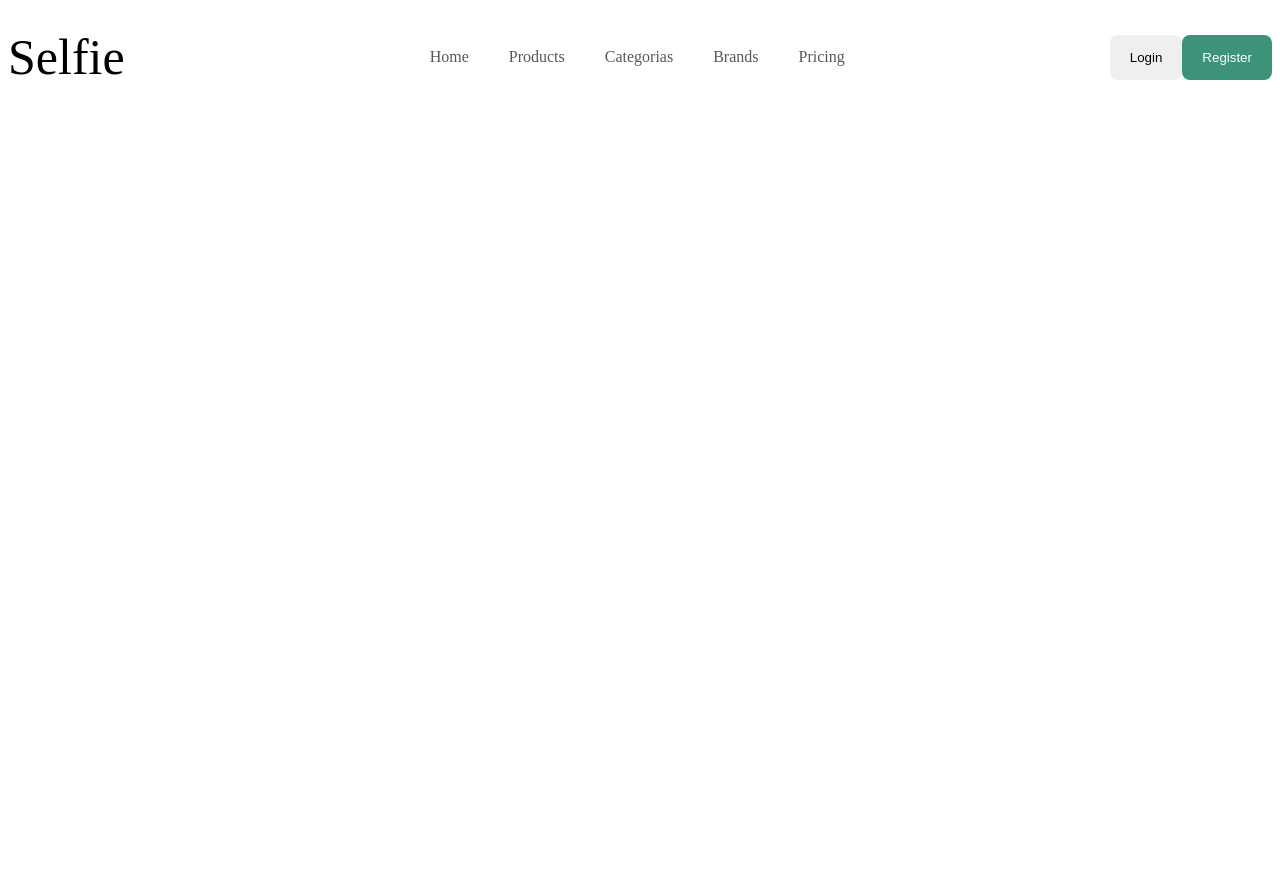
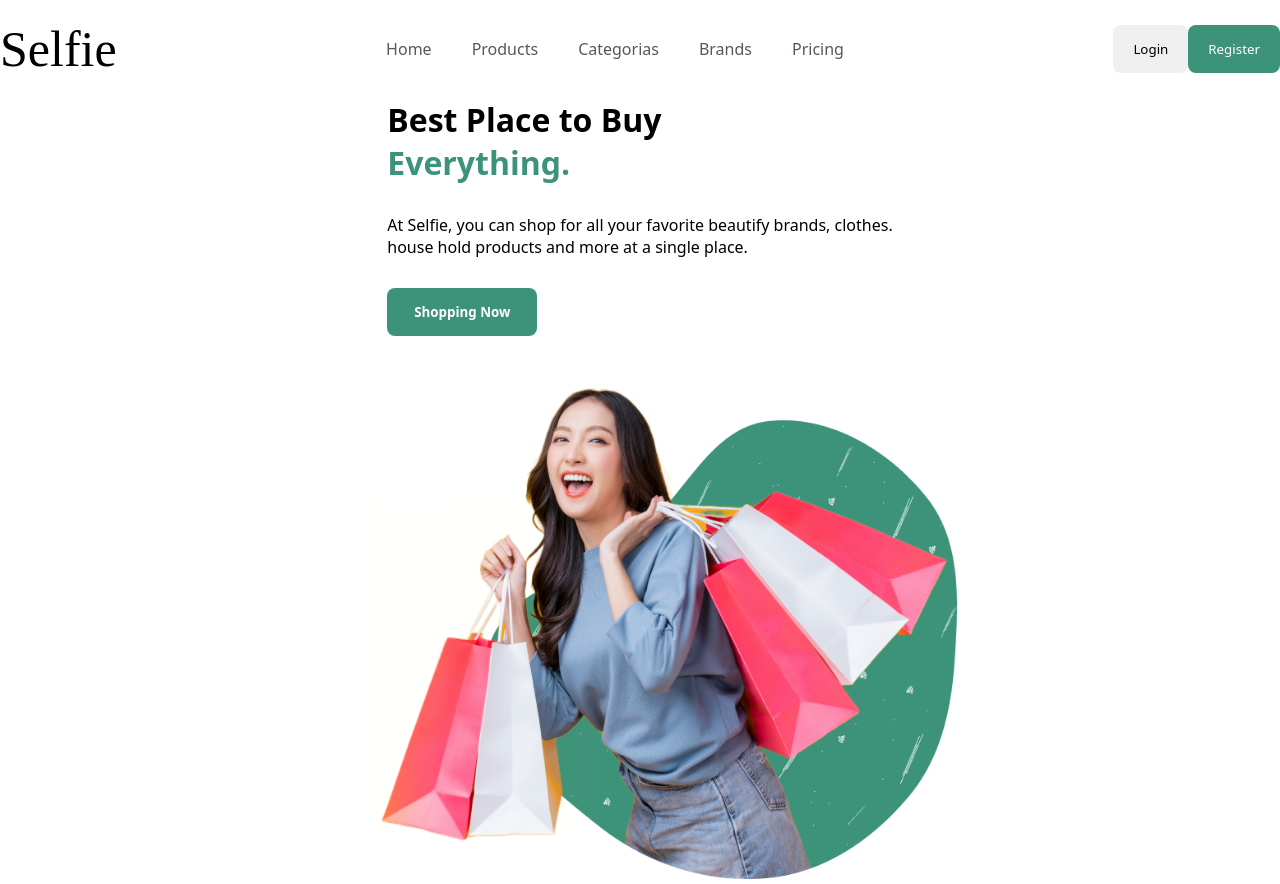
Before and after one commit to rixwess/online-shopping, a React (Create React App) app: page / in a window 1280 px wide. Before the commit the page ends 800 px from the top, so only its background shows below. Built offline with nearby package versions, Linux system fonts and the light colour scheme.

Commit message:
Section added

```diff
--- a/src/App.js
+++ b/src/App.js
@@ -1,10 +1,14 @@
 import { hover } from '@testing-library/user-event/dist/hover';
 import logo from './logo.svg';
 import Example from './Navbar';
+import Section from './Section';
 
 function App() {
   return(
+    <>
     <Example/>
+    <Section/>
+    </>
   )
 
 }
--- a/src/Navbar.jsx
+++ b/src/Navbar.jsx
@@ -11,6 +11,7 @@ const Logo = styled ('a')`
     color: black;
     font-size:50px;
     text-decoration:none;
+    font-family: 'Manrope';
 `
 
 const Ul = styled('ul')`
@@ -33,7 +34,6 @@ border-radius: 8px;
 `
 
 const Link = styled('a')`
-    font-family: 'Manrope';
 font-style: normal;
 font-weight: 500;
 font-size: 16px;
--- /dev/null
+++ b/src/Section.css
@@ -0,0 +1,31 @@
+.showcase{
+    display: flex;
+    justify-content: center;
+    align-items: center;
+    flex-wrap: wrap;
+    height: 80vh;
+}
+
+.showcase .right img{
+    width: 800px;
+}
+
+.showcase .left{
+    display: flex;
+    flex-direction: column;
+    gap: 30px;
+}
+.showcase .left button{
+    width: 150px;
+    padding: 10px 20px;
+    border: none;
+    background-color: #3C9379;
+    font-weight: 600;
+    color: #fff;
+    padding: 15px 20px;
+    border-radius: 8px;
+}
+
+.showcase .left h1 span{
+   color: #3C9379;
+}
--- /dev/null
+++ b/src/Section.jsx
@@ -0,0 +1,40 @@
+import styled from "styled-components";
+import Source from "../src/Image.png"
+import './Section.css'
+
+const Container = styled("div")`
+    margin-top: 5rem;
+`
+
+const LeftContent = styled("div")``
+
+const HeaderText = styled('h1')`
+    text-transform: uppercase;
+    font-family: sans-serif;
+    font-size: 30px;
+`
+
+const Span = styled('p')`
+    color: #3C9379;
+`
+
+const Section = () => {
+  return (
+   <div className="showcase">
+    <div className="left">
+      <h1>Best Place to Buy <br />
+          <span>Everything.</span>
+      </h1>
+      <p>At Selfie, you can shop for all your favorite beautify brands, clothes. <br />
+       house hold products and more at a single place.</p>
+       <button>Shopping Now</button>
+       <div className="text">
+       </div>
+    </div>
+    <div className="right">
+        <img src={Source} alt="" />
+    </div>
+   </div>
+  )
+};
+export default Section;
--- /dev/null
+++ b/src/index.css
@@ -0,0 +1,6 @@
+*{
+    margin: 0;
+    padding: 0;
+    box-sizing: border-box;
+    font-family: system-ui, -apple-system, BlinkMacSystemFont, 'Segoe UI', Roboto, Oxygen, Ubuntu, Cantarell, 'Open Sans', 'Helvetica Neue', sans-serif;
+}
--- a/src/index.js
+++ b/src/index.js
@@ -2,6 +2,7 @@ import React from 'react';
 import ReactDOM from 'react-dom/client';
 import App from './App';
 import reportWebVitals from './reportWebVitals';
+import './index.css'
 
 const root = ReactDOM.createRoot(document.getElementById('root'));
 root.render(
```
Also changed, not shown: src/Image.png (added).
